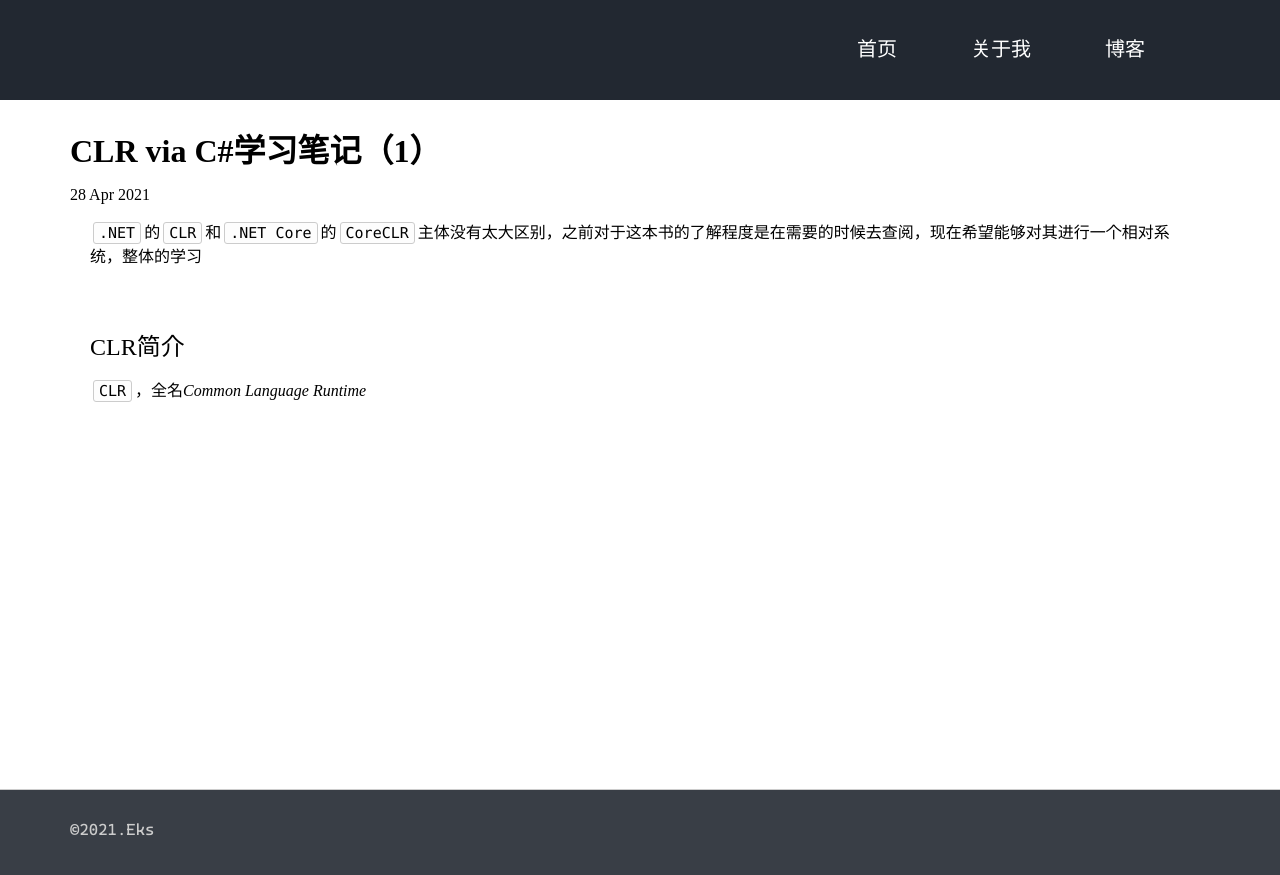
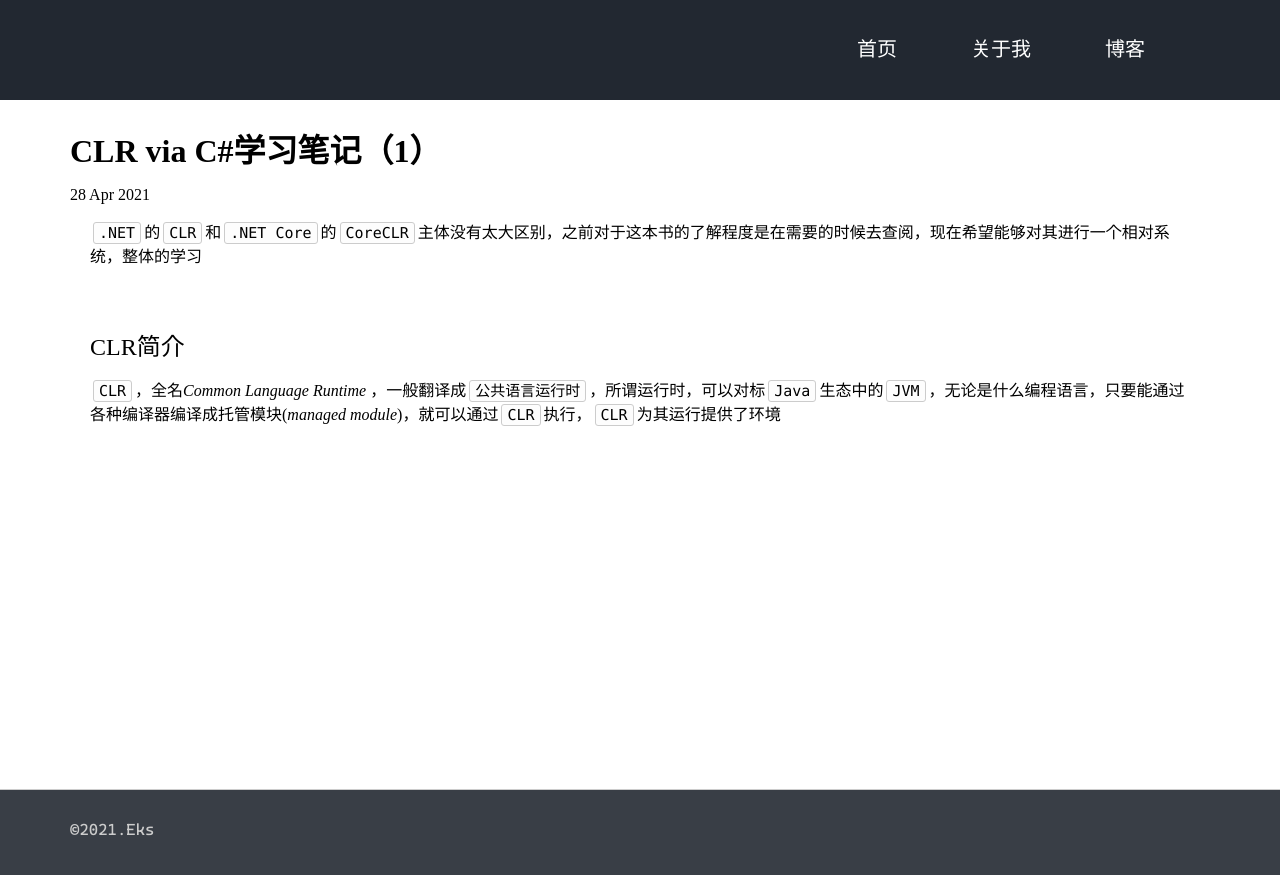
Before and after one commit to KamenRiderKuuga/kamenriderkuuga.github.io, a Jekyll site: the page built from _posts/2021-04-28-CSharp-2.md, in a window 1280 px wide. Shown: the top 875 px of the page. Built offline with Jekyll 4.4.1, drawn with Linux system fonts in a browser that asks for light colours.

Commit message:
doc: CLR简介相关内容

```diff
--- a/_posts/2021-04-28-CSharp-2.md
+++ b/_posts/2021-04-28-CSharp-2.md
@@ -13,4 +13,4 @@ tags: 笔记 CLR CSharp
 
 ## CLR简介
 
-`CLR`，全名*Common Language Runtime*
+`CLR`，全名*Common Language Runtime*  ，一般翻译成`公共语言运行时`，所谓运行时，可以对标`Java`生态中的`JVM`，无论是什么编程语言，只要能通过各种编译器编译成托管模块(*managed module*)，就可以通过`CLR`执行，`CLR`为其运行提供了环境
```
